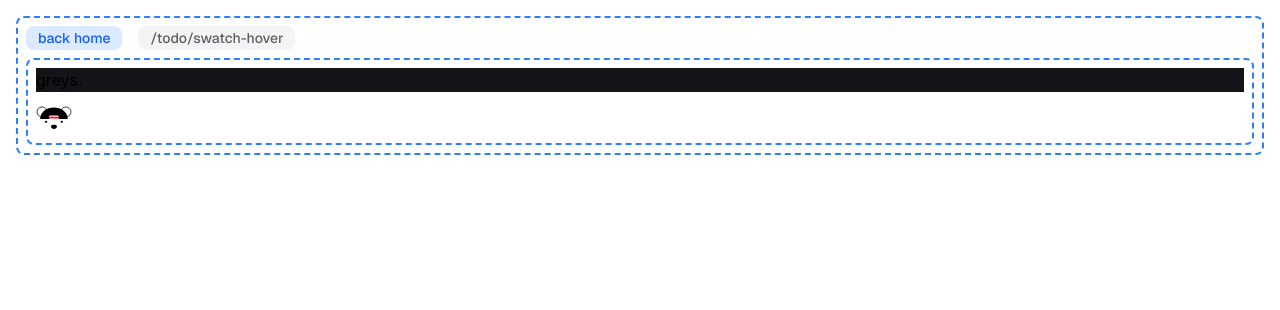
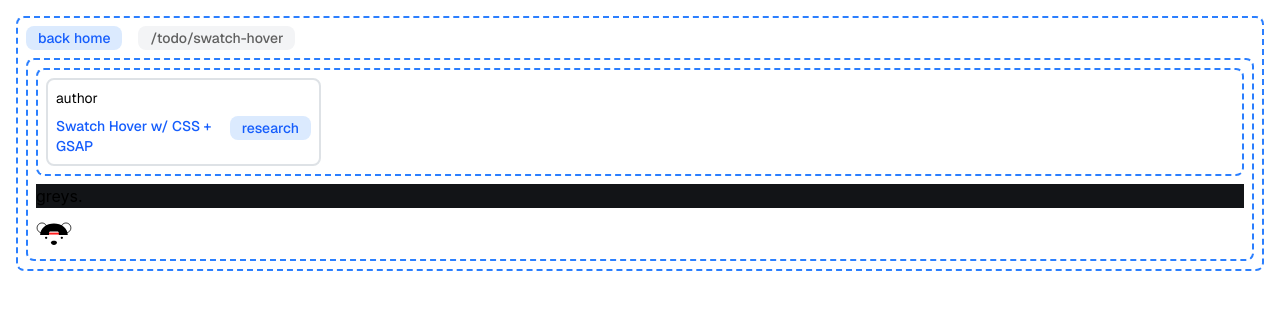
Before and after one commit to 3st1v3ntOkay/the-tailwindcss, a React (Vite) app: page /todo/swatch-hover in a window 1280 px wide. Shown: the top 310 px of the page. Built offline with nearby package versions, Linux system fonts and the light colour scheme.

Commit message:
feat: fast commit (minor errors fixed)

```diff
--- a/src/components/FlexWrapper.tsx
+++ b/src/components/FlexWrapper.tsx
@@ -23,8 +23,6 @@ export function FlexWrapper({
   const isBetween: string = gap === "justify-between" ? "justify-between items-center" : `gap-${gap}`;
   const isPadding: string = padding === true ? "p-2" : "";
 
-  console.log(`gap-${gap}`)
-
   return (
     <div className={`flex rounded-lg ${isBetween} ${direction} ${isPadding} ${whichMode(mode, color)}`}>
       {children}
--- a/src/routes/todo/swatch-hover.tsx
+++ b/src/routes/todo/swatch-hover.tsx
@@ -14,7 +14,7 @@ export function SwatchHover() {
       gap="2"
       padding
     >
-      {/* <FlexWrapper
+      <FlexWrapper
         mode="dev"
         color="border-blue-500"
         direction="flex-col"
@@ -23,14 +23,13 @@ export function SwatchHover() {
       >
         <Notes>
           <Note
-            key={index}
-            title="author"
-            linkUrl="https://codepen.io/jh3y/pen/mybQbMW?editors=0110"
-            linkName="Swatch Hover w/ CSS + GSAP"
-            status="research"
+            note="author"
+            pageUrl="https://codepen.io/jh3y/pen/mybQbMW?editors=0110"
+            pageName="Swatch Hover w/ CSS + GSAP"
+            type="research"
           />
         </Notes>
-      </FlexWrapper> */}
+      </FlexWrapper>
 
       <div className="container bg-night">
         <h3>greys.</h3>
--- a/src/routes/working/instagram-story.tsx
+++ b/src/routes/working/instagram-story.tsx
@@ -39,10 +39,10 @@ export function InstagramStory() {
       >
         <Notes>
           <Note
-            title="input type file"
-            linkName="mdn web docs"
-            linkUrl="https://developer.mozilla.org/en-US/docs/Web/HTML/Element/input/file"
-            status="docs"
+            note="input type file"
+            pageName="mdn web docs"
+            pageUrl="https://developer.mozilla.org/en-US/docs/Web/HTML/Element/input/file"
+            type="docs"
           />
         </Notes>
       </FlexWrapper>
```
